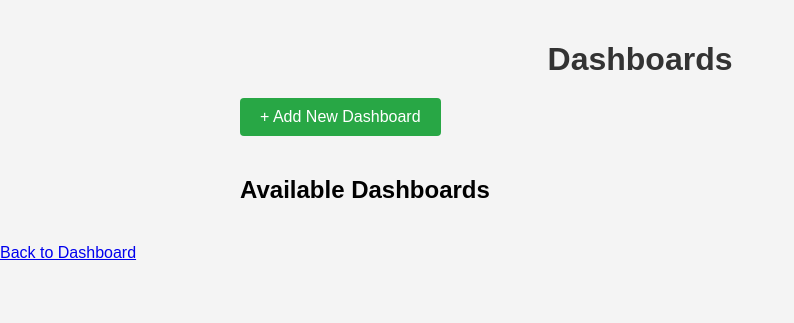
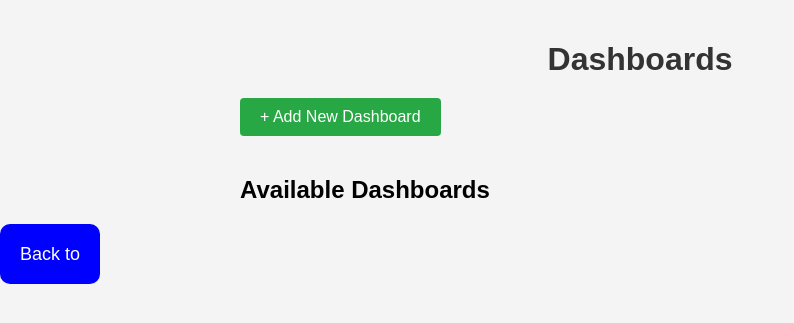
Before and after one commit to rizavi-enterprises/mariakube, a Flask app: page /dashboards in a window 1280 px wide. Shown: the part 38-361 px from the top of the page, without its empty margins (0-794 px from the left). Run offline with Flask 3, Linux system fonts and the light colour scheme; parts of the project's set-up code (start-up, migrations or seed data) failed here and were passed over.

Commit message:
Update dashboards.html
Signed-off-by: Arthur Rizavi <48633148+rizavi@users.noreply.github.com>

```diff
--- a/templates/dashboards.html
+++ b/templates/dashboards.html
@@ -43,7 +43,7 @@
     {% endif %}
 {% endwith %}
 
-<a href="{{ url_for('dashboard') }}" class="dashboard-button">Back to Dashboard</a>
+<a href="{{ url_for('home') }}" class="home-button">Back to </a>
 
 <script>
     // JavaScript to handle modal
```
